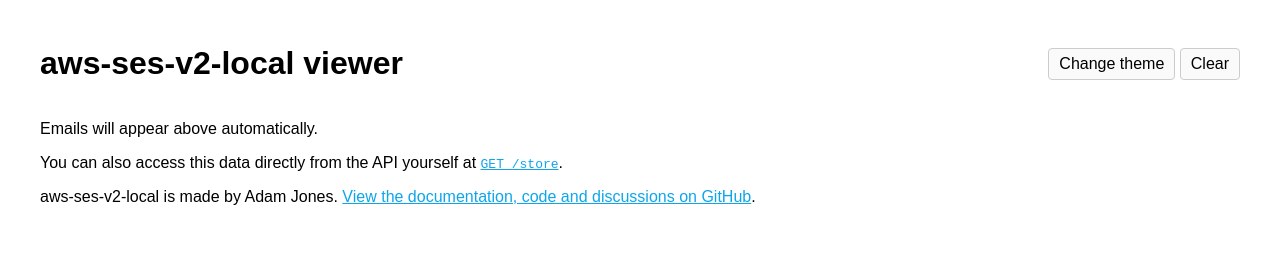
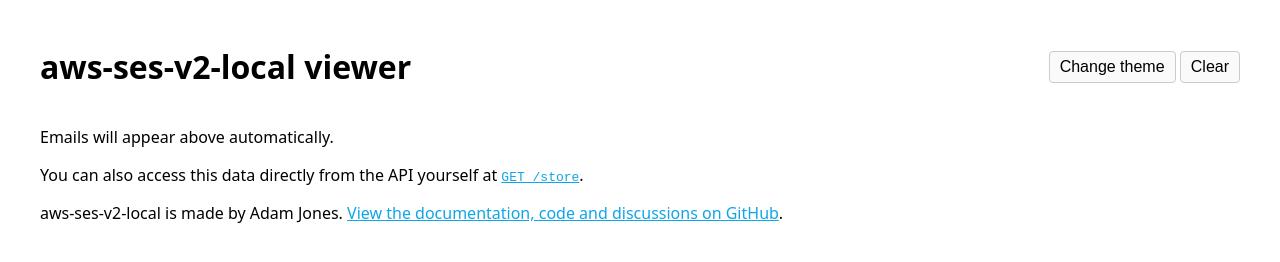
Before and after one commit to domdomegg/aws-ses-v2-local, a website: page static/index.html in a window 1280 px wide. Drawn offline with Linux system fonts and the light colour scheme; no server answers.

Commit message:
Standardise font choices cross-browser (#8)

```diff
--- a/static/index.html
+++ b/static/index.html
@@ -43,7 +43,7 @@
         /* General styles */
 
         html {
-            font-family: sans-serif;
+            font-family: ui-sans-serif, system-ui, -apple-system, BlinkMacSystemFont, "Segoe UI", Roboto, "Helvetica Neue", Arial, "Noto Sans", sans-serif, "Apple Color Emoji", "Segoe UI Emoji", "Segoe UI Symbol", "Noto Color Emoji";
             margin: 1em 2em 2em 2em;
             color: var(--color);
             background: var(--background)
```
